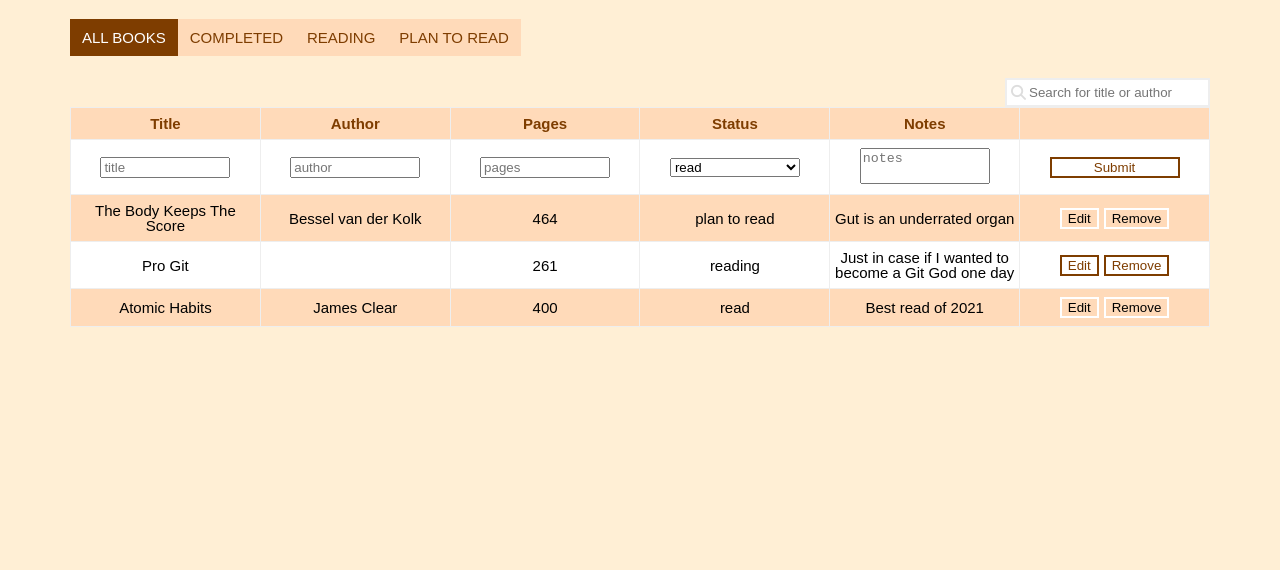
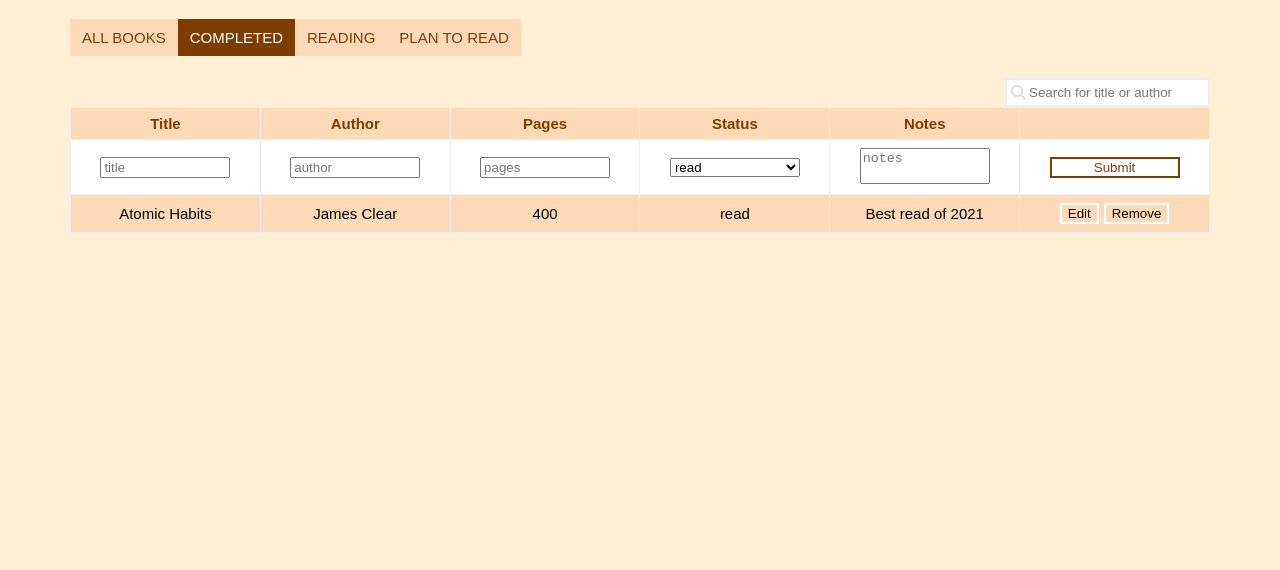
Before and after one commit to bbntpl/library, a plain HTML site: page index.html in a window 1280 px wide. Both pictures are taken after a click on the button "COMPLETED". Shown: the part 117-687 px from the top of the page. Drawn offline with Linux system fonts and the light colour scheme.

Commit message:
Feat: read status filter

```diff
--- a/index.html
+++ b/index.html
@@ -23,17 +23,17 @@
             <main class="main">
                 <table class="book-status">
                     <tr>
-                        <td id="book-status__all" class="book-status__item status__selected">
-                            <button class="book-status__filter">All books</button>
+                        <td class="book-status__item status__selected">
+                            <button id="book-status__all" class="book-status__filter">All books</button>
                         </td>
-                        <td id="book-status__read"class="book-status__item status__not-selected">
-                            <button class="book-status__filter">Completed</button>
+                        <td class="book-status__item status__not-selected">
+                            <button id="book-status__read" class="book-status__filter">Completed</button>
                         </td>
-                        <td id="book-status__reading"class="book-status__item status__not-selected">
-                            <button class="book-status__filter">Reading</button>
+                        <td class="book-status__item status__not-selected">
+                            <button id="book-status__reading" class="book-status__filter">Reading</button>
                         </td>
-                        <td id="book-status__plan-to-read" class="book-status__item status__not-selected">
-                            <button class="book-status__filter">Plan to read</button>
+                        <td class="book-status__item status__not-selected">
+                            <button id="book-status__plan-to-read" class="book-status__filter">Plan to read</button>
                         </td>
                     </tr>
                 </table>
--- a/library.js
+++ b/library.js
@@ -25,7 +25,7 @@ const myLibrary = [{
 }];
 
 // filtered bookshelf
-const myCurrentLibrary = myLibrary;
+const myCurrentLibrary = [...myLibrary];
 
 const myLibraryStatus = {
     sort: {
@@ -102,8 +102,8 @@ function removeBooksInTable() {
 }
 
 //Update the element that presents as the bookshelf of the library
-function updateBookShelf() {
-    myLibrary.forEach((v, i) => updateBookDisplay(i));
+function updateBookShelf(library) {
+    library.forEach((v, i) => updateBookDisplay(i));
 }
 
 //update the bookshelf by adding a set of book info
@@ -125,16 +125,18 @@ function updateBookDisplay(index) {
 }
 
 //Redisplay the presented books from the table
-function redisplayBookshelf() {
+function redisplayBookshelf(library) {
     removeBooksInTable();
-    updateBookShelf();
+    updateBookShelf(library);
 }
 
 //change class and text content to save btn
 function replaceClassNameAndText(element, oldClass, newClass, text) {
-    element.target.classList.remove(oldClass);
-    element.target.classList.add(newClass);
-    element.target.textContent = text;
+    element.classList.remove(oldClass);
+    element.classList.add(newClass);
+    if (text) {
+        element.textContent = text;
+    }
 }
 
 //append button that allow to edit book information
@@ -194,7 +196,7 @@ function removeBook(bookId) {
             myLibrary.splice(i, 1);
         }
     }
-    redisplayBookshelf();
+    redisplayBookshelf(myCurrentLibrary);
 }
 
 function toggleEditMode(toggleBtn, bookId) {
@@ -212,7 +214,7 @@ function toggleEditMode(toggleBtn, bookId) {
 }
 
 function editBook(grandparentEl, toggleBtn, filteredLibrary, bookId) {
-    replaceClassNameAndText(toggleBtn, 'edit-btn', 'save-btn', 'Save');
+    replaceClassNameAndText(toggleBtn.target, 'edit-btn', 'save-btn', 'Save');
     removeChildNodesExceptOneById(grandparentEl, 'td btns-container');
     //insert new children of inputs associated with book property
     for (const prop in filteredLibrary[0]) {
@@ -237,7 +239,7 @@ function editBook(grandparentEl, toggleBtn, filteredLibrary, bookId) {
 }
 
 function updateBook(grandparentEl, toggleBtn, bookId) {
-    replaceClassNameAndText(toggleBtn, 'save-btn', 'edit-btn', 'Edit');
+    replaceClassNameAndText(toggleBtn.target, 'save-btn', 'edit-btn', 'Edit');
 
     /* get the index of the filtered library that matches
     the given value based on the prop */
@@ -260,8 +262,15 @@ function updateBook(grandparentEl, toggleBtn, bookId) {
     }
 }
 
-function filterBookshelf() {
-
+function filterBookshelf(prop, val) {
+    if(!val){ //if the value is false use the main library instead
+        myCurrentLibrary.splice(0, myCurrentLibrary.length, ...myLibrary);
+        return myCurrentLibrary;
+    } else {
+        const filteredReadStatus = myLibrary.filter(book => book[prop] === val);
+        myCurrentLibrary.splice(0, myCurrentLibrary.length, ...filteredReadStatus);
+        return myCurrentLibrary;
+    }
 }
 
 /*** EVENT LISTENERS */
@@ -272,11 +281,24 @@ bookSubmitBtn.addEventListener('click', (e) => {
 
 bookFilterBtns.forEach(el => {
     el.addEventListener('click', () => {
-
+        if(el.parentElement.classList.contains('status__selected')) return;
+        bookFilterBtns.forEach(el => {
+            replaceClassNameAndText(el.parentElement, 'status__selected', 'status__not-selected', null);
+        });
+        //Set the class of the clicked element parent as active
+        replaceClassNameAndText(el.parentElement, 'status__not-selected', 'status__selected', null);
+        const filterKey = el.id.split('__')[1].replaceAll('-', ' ');
+        if (filterKey !== 'all') {
+            const filteredLibrary = filterBookshelf('readStatus', filterKey);
+            redisplayBookshelf(filteredLibrary);
+        } else {
+            const filteredLibrary = filterBookshelf('readStatus', false);
+            redisplayBookshelf(myLibrary);
+        }
     });
 });
 
 /*** INITIALIZATION */
 if (myLibrary) {
-    updateBookShelf();
+    updateBookShelf(myLibrary);
 }
```
